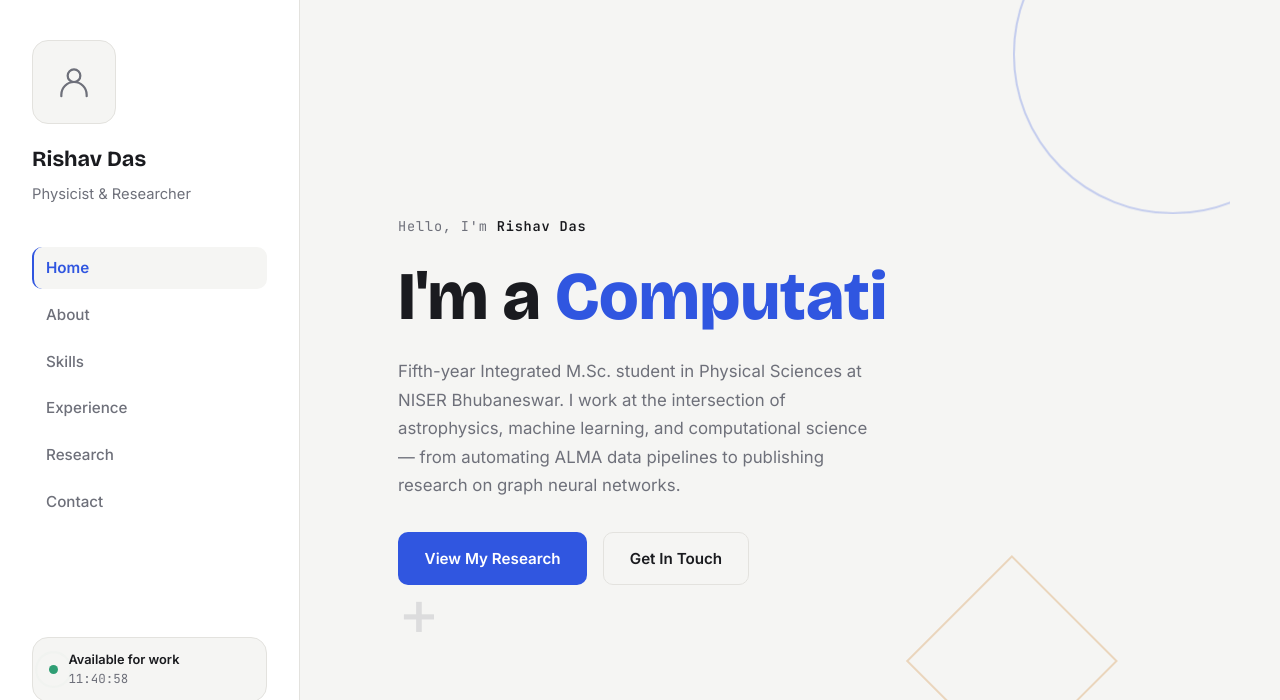
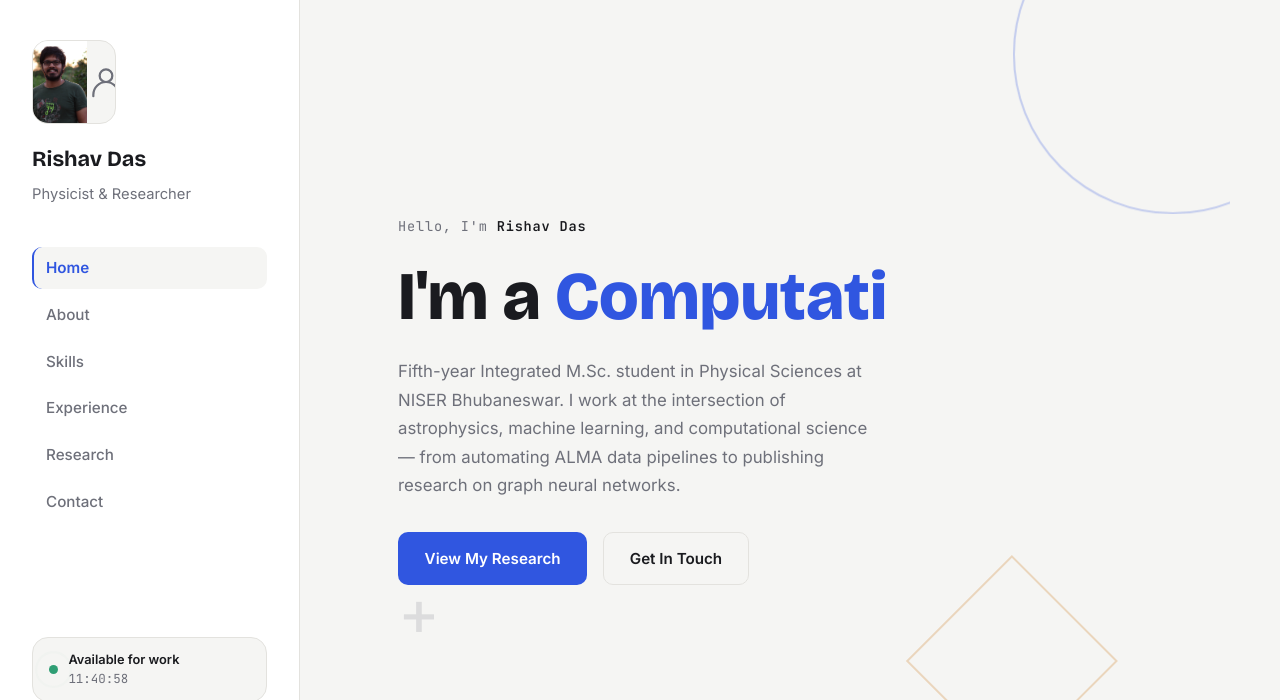
Before and after one commit to Rishav-Das1/rishavdas.github.io, a plain HTML site: page index.html in a window 1280 px wide. Shown: the top 700 px of the page. Drawn offline with nearby package versions, Linux system fonts and the light colour scheme.

Commit message:
Update profile image in sidebar

```diff
--- a/index.html
+++ b/index.html
@@ -79,7 +79,7 @@
   <aside class="sidebar" id="sidebar">
     <div class="sidebar-top">
       <div class="avatar">
-        <!-- Replace this with <img src="assets/profile.jpg" alt="Rishav Das" /> -->
+        <img src="IMG_0375~2[1].JPG" alt="Rishav Das" />
         <svg class="icon icon-xl" aria-hidden="true"><use href="#icon-user"/></svg>
       </div>
       <p class="sidebar-name">Rishav Das</p>
```
